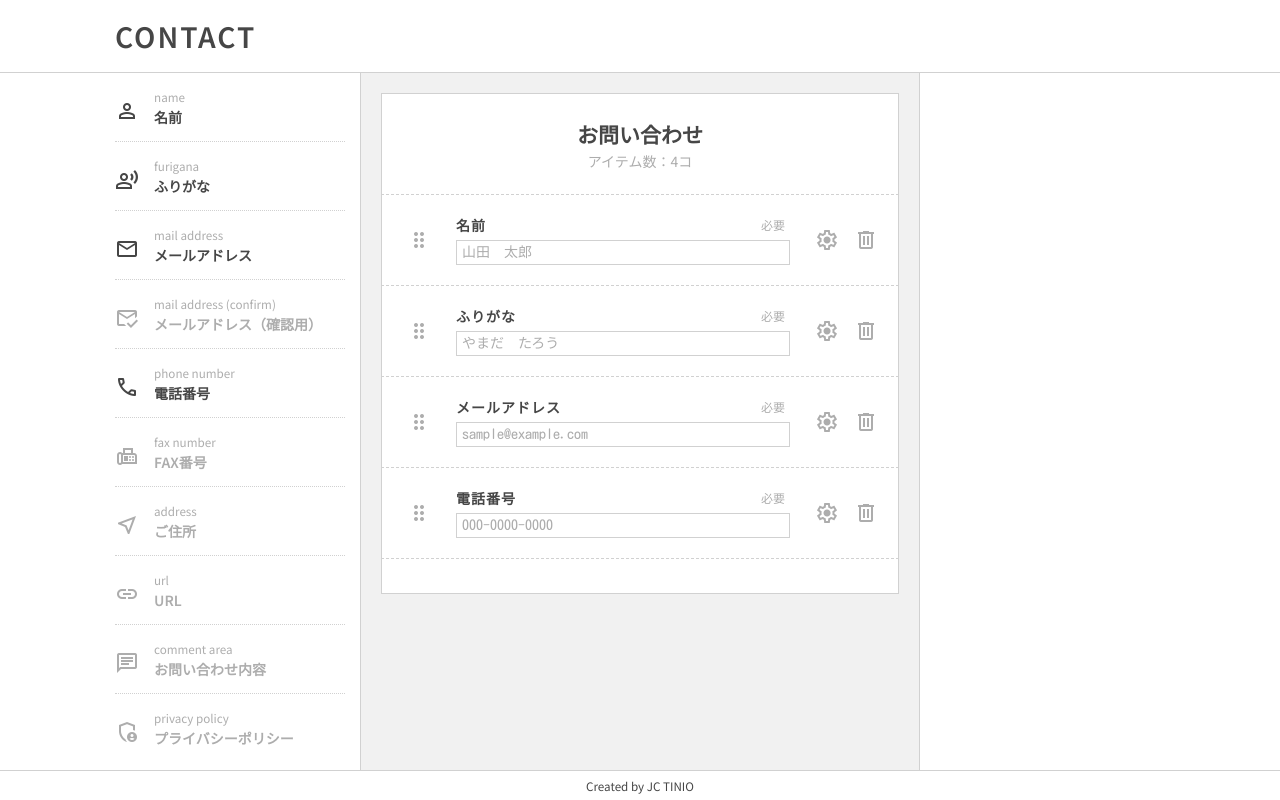
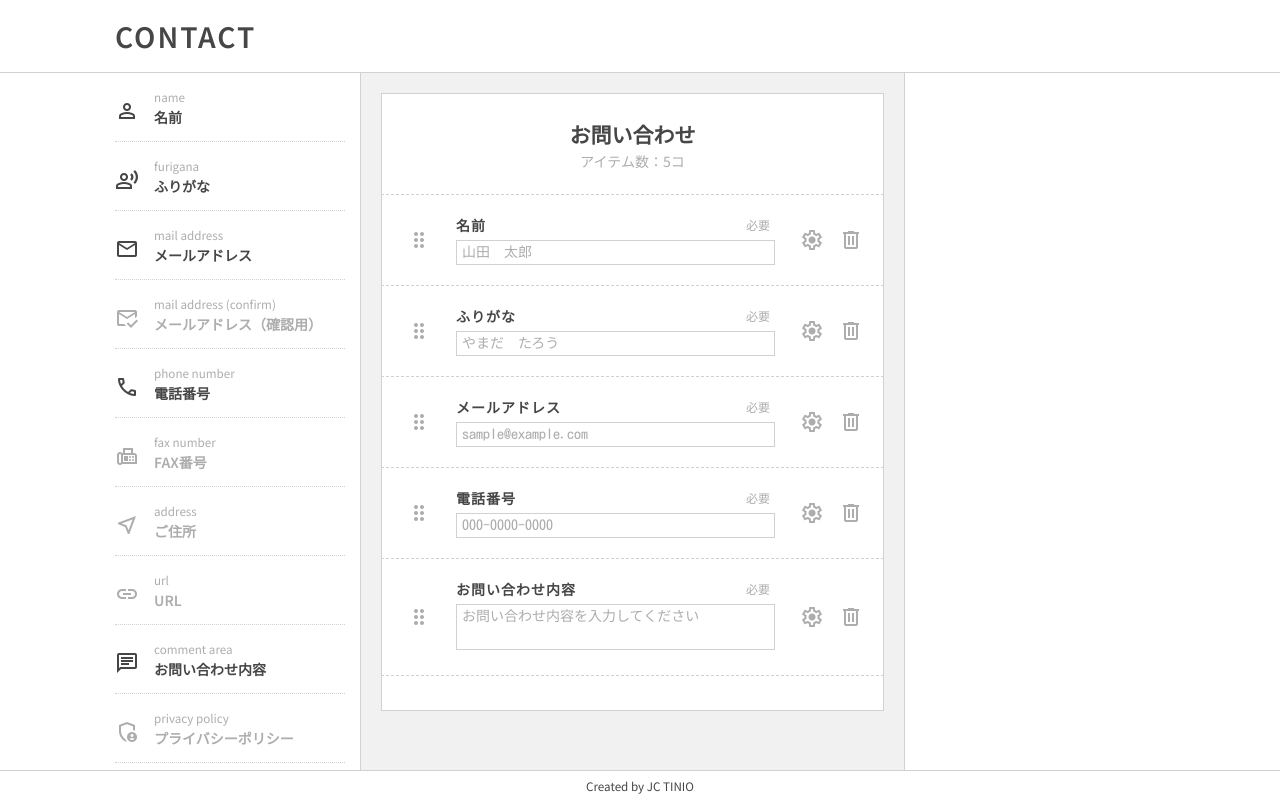
Before and after one commit to Czekras/contact, a React (Create React App) app: page / in a window 1280 px wide. Built offline with nearby package versions, Linux system fonts and the light colour scheme; a web font is replaced by a local one.

Commit message:
Save: Inner item config

```diff
--- a/src/component/Config.jsx
+++ b/src/component/Config.jsx
@@ -16,6 +16,12 @@ export default function Config({ func, data }) {
     if (name === 'required') value = requireCB;
 
     func.handleUpdateItem(id, value, formIndex);
+  };
+
+  const updateInnerItem = (e, itemID) => {
+    const {id, value } = e.target;
+    // const formIndex = data.activeItem.formIndex;
+    func.handleUpdateInnerItem( id, value, itemID);
   };
 
   /* --------------------------------- Initial -------------------------------- */
@@ -113,6 +119,29 @@ export default function Config({ func, data }) {
       </li>
     );
 
+    let radio = '';
+    if (item.type === 5) {
+      const radioList = item.itemList.map((innerItem, index) => {
+        return (
+          <div key={innerItem.id} className="config__item">
+            <label className="item-label">
+              {item.inputType} name {index + 1}
+            </label>
+            <input
+              type="text"
+              id={innerItem.id}
+              name={innerItem.id}
+              className="item-input"
+              value={innerItem.label}
+              onChange={(e) => updateInnerItem(e, item.id)}
+            />
+          </div>
+        );
+      });
+
+      radio = <li className="config__item">{radioList}</li>;
+    }
+
     const divider = <hr className="divider" />;
 
     return (
@@ -134,8 +163,10 @@ export default function Config({ func, data }) {
           <ul className="config__List">
             {require}
             {name}
-            {![4].includes(item.type) ? placeholder : ''}
+            {![4, 5].includes(item.type) ? placeholder : ''}
             {note}
+            {divider}
+            {item.type === 5 ? radio : ''}
           </ul>
           <button
             className="config__button"
@@ -143,7 +174,7 @@ export default function Config({ func, data }) {
           >
             保存
           </button>
-          {/* <p className="test">{JSON.stringify(item)}</p> */}
+          <p className="test">{JSON.stringify(item)}</p>
         </form>
       </section>
     );
--- a/src/component/Form.jsx
+++ b/src/component/Form.jsx
@@ -1,5 +1,6 @@
 import { DragDropContext, Droppable, Draggable } from 'react-beautiful-dnd';
 import { Tooltip } from 'react-tooltip';
+// import { nanoid } from 'nanoid';
 import { useState } from 'react';
 
 export default function FormDisplay({ func, data }) {
@@ -131,15 +132,30 @@ export default function FormDisplay({ func, data }) {
       if (type === 4) {
         return (
           <div className="privacy-input-box">
-            <input
-              id={item.inputId}
-              type={item.inputType}
-            />
+            <input id={item.inputId} type={item.inputType} />
             <label htmlFor={item.labelFor} name={item.inputName}>
               プライバシーポリシーに同意する
             </label>
           </div>
         );
+      }
+
+      if (type === 5) {
+        const items = item.itemList.map((innerItem, index) => {
+          // const innerItemID = item.inputId + index.toString().padStart(2, '0');
+          return (
+            <li key={innerItem.id}>
+              <input
+                type={item.inputType}
+                name={item.inputId}
+                id={innerItem.id}
+              />
+              <label htmlFor={innerItem.id}>{innerItem.label}</label>
+            </li>
+          );
+        });
+
+        return <ul className="radio-input-box">{items}</ul>;
       }
     };
 
--- a/src/component/Main.jsx
+++ b/src/component/Main.jsx
@@ -1,4 +1,5 @@
 import { useEffect, useState } from 'react';
+// import { nanoid } from 'nanoid';
 
 import Formlist from './Items';
 import FormDisplay from './Form';
@@ -17,7 +18,7 @@ export default function Main() {
     'furigana',
     'mail address',
     'phone number',
-    'content',
+    'comment area',
   ];
 
   useEffect(() => {
@@ -45,13 +46,31 @@ export default function Main() {
 
   /* ------------------------------ Add Unique ID ----------------------------- */
   const addUniqueID = (item, index) => {
-    return { id: crypto.randomUUID(), formIndex: index, ...item };
+    const newID = crypto.randomUUID();
+
+    if ([5].includes(item.type)) {
+      const updatedInnerItem = item.itemList.map((innerItem, index) => {
+        // return { id: nanoid(), ...innerItem };
+        const newIndex = index + 1;
+        const innerItemID = item.inputId + newIndex.toString().padStart(2, '0');
+        return { id: innerItemID, ...innerItem };
+      });
+      return {
+        id: newID,
+        formIndex: index,
+        ...item,
+        itemList: updatedInnerItem,
+      };
+    }
+
+    return { id: newID, formIndex: index, ...item };
   };
 
   /* -------------------------------- Add Item -------------------------------- */
   const handleAddItem = (e, item, index) => {
     e.preventDefault();
     const updatedItem = addUniqueID(item, index);
+
     const localData = JSON.parse(localStorage.getItem('userFormList'));
 
     const updatedUserFormList = [...localData, updatedItem];
@@ -116,6 +135,10 @@ export default function Main() {
     setActiveItem(newItem);
   };
 
+  const handleUpdateInnerItem = (inputID, inputValue, itemID) => {
+    console.log(inputID, inputValue, itemID);
+  };
+
   const handleSubmitItem = (e) => {
     e.preventDefault();
     const indexOfItem = userFormList.findIndex(
@@ -128,7 +151,7 @@ export default function Main() {
       ...userFormList.slice(indexOfItem + 1),
     ];
 
-    handleUpdateList(newList)
+    handleUpdateList(newList);
   };
   /* -------------------------------------------------------------------------- */
   return (
@@ -158,6 +181,7 @@ export default function Main() {
           func={{
             handleUpdateItem: handleUpdateItem,
             handleSubmitItem: handleSubmitItem,
+            handleUpdateInnerItem: handleUpdateInnerItem,
           }}
           data={{
             // activeItemID: activeItemID,
--- a/src/css/main.css
+++ b/src/css/main.css
@@ -58,7 +58,12 @@ a {
   flex-flow: column nowrap;
   transition: all 0.3s;
   scrollbar-gutter: stable;
+}
+.main__main-l {
   width: 245px;
+}
+.main__main-r {
+  width: 260px;
 }
 .main__main-m {
   flex-grow: 1;
@@ -67,7 +72,7 @@ a {
   align-items: center;
   flex-flow: column nowrap;
   position: relative;
-  width: 560px;
+  width: 545px;
   background-color: #f1f1f1;
   border-inline: 1px solid #d1d1d1;
 }
@@ -296,6 +301,13 @@ a {
 .display-form__item .privacy-input-box label {
   font-size: 13px;
 }
+.display-form__item .radio-input-box {
+  display: flex;
+  justify-content: flex-start;
+  align-items: center;
+  flex-flow: row wrap;
+  gap: 5px;
+}
 .display-form__item--active {
   background-color: #f9f9f9;
 }
@@ -341,7 +353,7 @@ a {
 /*                                Configuration                               */
 /* -------------------------------------------------------------------------- */
 .config {
-  padding: 15px 0 15px 15px;
+  padding: 15px;
 }
 .config__box {
   display: flex;
--- a/src/css/main.scss
+++ b/src/css/main.scss
@@ -81,14 +81,15 @@ a {
     flex-flow: column nowrap;
     transition: $transition;
     scrollbar-gutter: stable;
-    width: 245px;
   }
 
   &__main-l {
+    width: 245px;
     // border-right: 1px solid $bdc;
   }
 
   &__main-r {
+    width: 260px;
     // border-left: 1px solid $bdc;
   }
 
@@ -99,7 +100,7 @@ a {
     align-items: center;
     flex-flow: column nowrap;
     position: relative;
-    width: calc(1050px - 490px);
+    width: calc(1050px - (245px + 260px));
     // margin-top:73px;
     // background-color: darken($bgc-accent, 10%);
     background-color: $bgc-accent;
@@ -399,6 +400,14 @@ a {
       }
     }
 
+    .radio-input-box {
+      display: flex;
+      justify-content: flex-start;
+      align-items: center;
+      flex-flow: row wrap;
+      gap: 5px;
+    }
+
     &--active {
       background-color: #f9f9f9;
 
@@ -449,7 +458,7 @@ a {
 /*                                Configuration                               */
 /* -------------------------------------------------------------------------- */
 .config {
-  padding: 15px 0 15px 15px;
+  padding: 15px;
 
   &__box {
     display: flex;
--- a/src/data/form.json
+++ b/src/data/form.json
@@ -131,7 +131,6 @@
     "labelFor": "comment",
     "required": true,
     "inputType": "textarea",
-    "inputcomment": "comment",
     "inputId": "comment",
     "inputCols": 45,
     "inpuRows": 10,
@@ -143,11 +142,26 @@
     "nameJA": "プライバシーポリシー",
     "icon": "admin_panel_settings",
     "type": 4,
-    "labelFor": "agree",
+    "labelFor": "",
     "required": true,
     "inputType": "checkbox",
-    "inputcomment": "agree",
     "inputId": "agree",
     "inputNote": ""
+  },
+  {
+    "nameEN": "radio sample",
+    "nameJA": "ラジオボタンサンプル",
+    "icon": "radio_button_checked",
+    "type": 5,
+    "labelFor": "",
+    "required": true,
+    "inputType": "radio",
+    "inputId": "radiosample",
+    "inputNote": "",
+    "itemList": [
+      { "label": "ラジオ１" },
+      { "label": "ラジオ２" },
+      { "label": "ラジオ３" }
+    ]
   }
 ]
```
